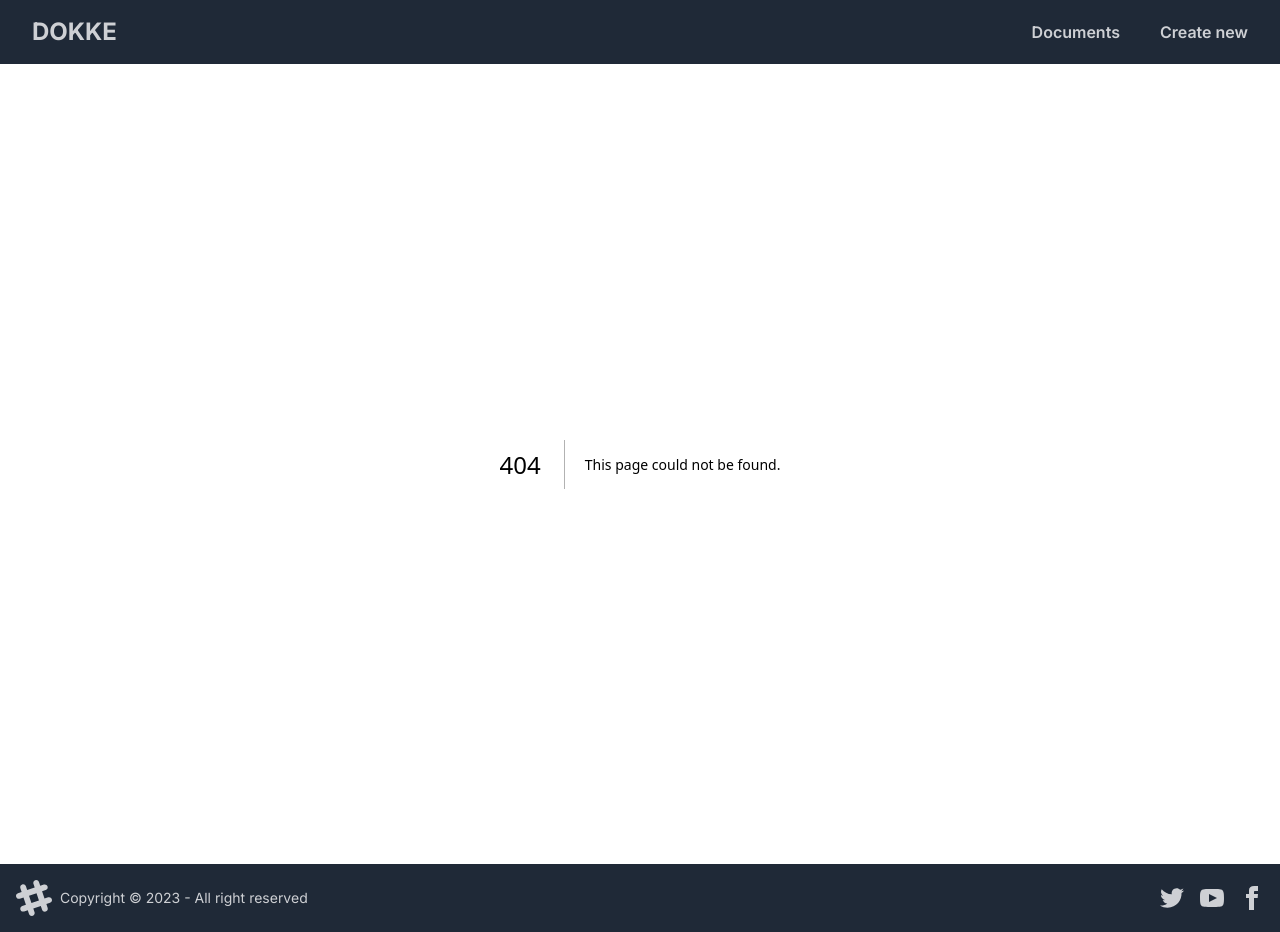
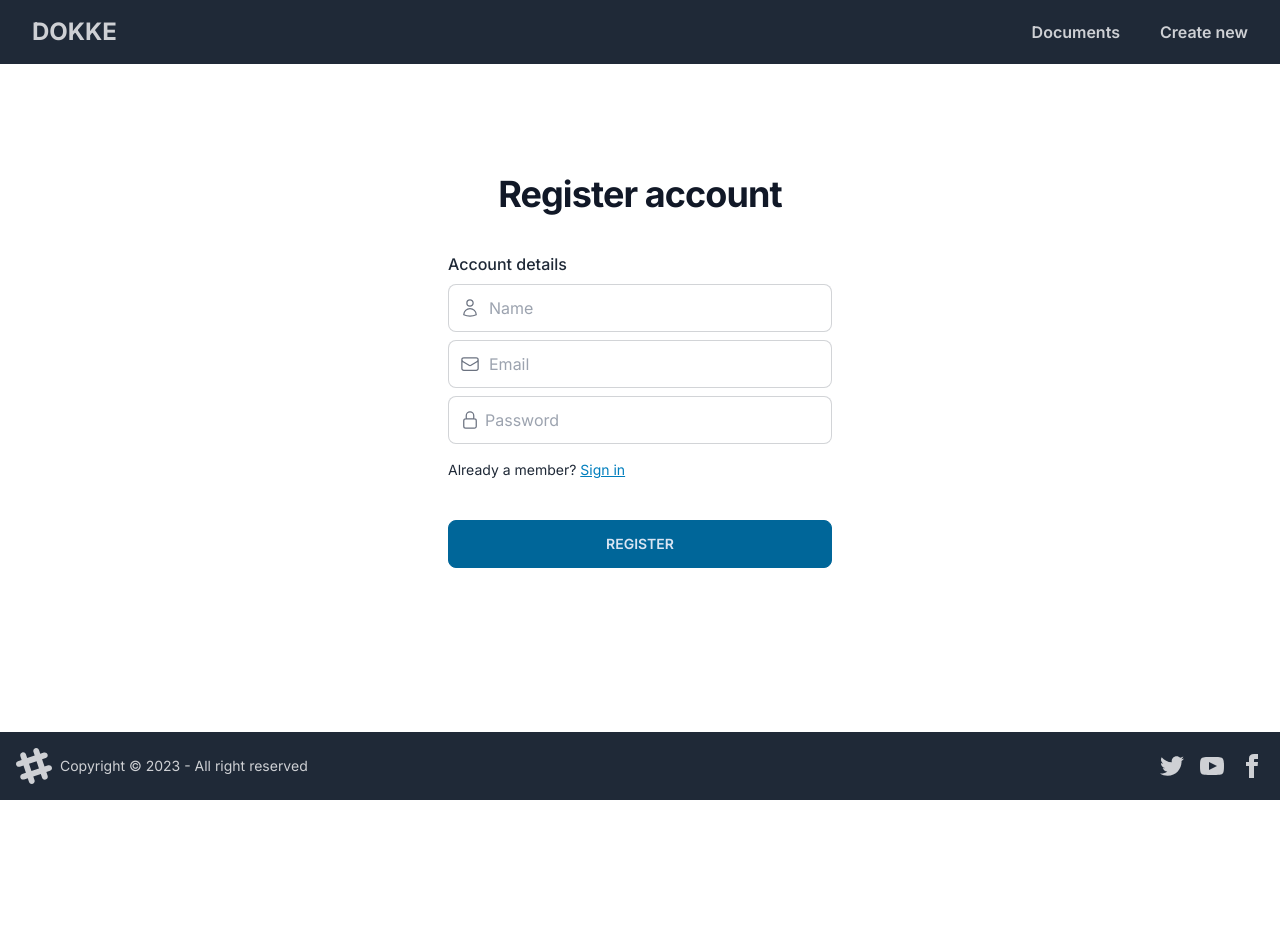
Before and after one commit to Sn1cke/dokumenthantering-grupp, a Next.js app: page /signup in a window 1280 px wide. Before the commit this address had no page. After the commit the page ends 800 px from the top, so only its background shows below. Built offline with nearby package versions, Linux system fonts and the light colour scheme.

Commit message:
add signup and login page

```diff
--- /dev/null
+++ b/app/login/page.tsx
@@ -0,0 +1,100 @@
+"use client";
+import Link from "next/link";
+import { useState } from "react";
+
+export default function Login() {
+  const [email, setEmail] = useState("");
+  const [password, setPassword] = useState("");
+  const [incorrectDetails, setIncorrectDetails] = useState(false);
+
+  const handleSubmit = () => {
+    // User login fetch
+    // KOD123
+  };
+
+  return (
+    <div className="container mx-auto">
+      <h2 className="mt-28 text-center text-4xl font-bold leading-9 tracking-tight text-gray-900">
+        Sign in
+      </h2>
+
+      <div className="form-control mt-10 mx-auto sm:w-full sm:max-w-sm">
+        <form onSubmit={handleSubmit}>
+          <p className="font-medium">Login details</p>
+          <div className="flex items-center text-gray-500 mt-4">
+            <svg
+              xmlns="http://www.w3.org/2000/svg"
+              fill="none"
+              viewBox="0 0 24 24"
+              strokeWidth={1.5}
+              stroke="currentColor"
+              className="w-5 h-5 ml-3 absolute pointer-events-none"
+            >
+              <path
+                strokeLinecap="round"
+                strokeLinejoin="round"
+                d="M21.75 6.75v10.5a2.25 2.25 0 01-2.25 2.25h-15a2.25 2.25 0 01-2.25-2.25V6.75m19.5 0A2.25 2.25 0 0019.5 4.5h-15a2.25 2.25 0 00-2.25 2.25m19.5 0v.243a2.25 2.25 0 01-1.07 1.916l-7.5 4.615a2.25 2.25 0 01-2.36 0L3.32 8.91a2.25 2.25 0 01-1.07-1.916V6.75"
+              />
+            </svg>
+            <input
+              id="email"
+              type="text"
+              placeholder="Email"
+              className={`input input-bordered ${
+                incorrectDetails && `input-error`
+              } w-full pl-10`}
+              onChange={e => {
+                setEmail(e.target.value);
+              }}
+              value={email}
+              required
+            />
+          </div>
+          <div className="mt-2 relative flex items-center text-gray-500">
+            <svg
+              xmlns="http://www.w3.org/2000/svg"
+              fill="none"
+              viewBox="0 0 24 24"
+              strokeWidth={1.5}
+              stroke="currentColor"
+              className="w-5 h-5 ml-3 absolute pointer-events-none"
+            >
+              <path
+                strokeLinecap="round"
+                strokeLinejoin="round"
+                d="M16.5 10.5V6.75a4.5 4.5 0 10-9 0v3.75m-.75 11.25h10.5a2.25 2.25 0 002.25-2.25v-6.75a2.25 2.25 0 00-2.25-2.25H6.75a2.25 2.25 0 00-2.25 2.25v6.75a2.25 2.25 0 002.25 2.25z"
+              />
+            </svg>
+            <input
+              id="password"
+              type="password"
+              placeholder="Password"
+              className={`input input-bordered ${
+                incorrectDetails && `input-error`
+              } w-full pl-9`}
+              onChange={e => setPassword(e.target.value)}
+              value={password}
+              required
+            />
+          </div>
+          {incorrectDetails && (
+            <label className="label">
+              <span className="label-text-alt text-red-700 font-semibold">
+                Your email or password is incorrect
+              </span>
+            </label>
+          )}
+          <div className="mt-4 text-sm">
+            <span>New member? </span>
+            <Link href="/signup" className="link link-secondary">
+              Join here
+            </Link>
+          </div>
+          <button className="btn btn-active btn-secondary mt-10 w-full">
+            Sign in
+          </button>
+        </form>
+      </div>
+    </div>
+  );
+}
--- /dev/null
+++ b/app/signup/page.tsx
@@ -0,0 +1,134 @@
+"use client";
+import Link from "next/link";
+import { useState, FormEvent } from "react";
+
+export default function Signup() {
+  const [name, setName] = useState<string>("");
+  const [email, setEmail] = useState<string>("");
+  const [password, setPassword] = useState<string>("");
+  const [successNewUser, setSuccessNewUser] = useState<boolean>(false);
+
+  const handleSubmit = async (e: FormEvent) => {
+    e.preventDefault();
+
+    // Här kör vi anropet för att registrera sig
+    // KOD123
+
+    setName("");
+    setEmail("");
+    setPassword("");
+    setSuccessNewUser(true);
+
+    setTimeout(() => {
+      setSuccessNewUser(false);
+      // Navigera till login eller bli inloggad direkt
+    }, 2000);
+  };
+
+  return (
+    <div className="container mx-auto">
+      <h2 className="mt-28 text-center text-4xl font-bold leading-9 tracking-tight text-gray-900">
+        Register account
+      </h2>
+      <div className="form-control mt-10 mx-auto max-w-xs sm:w-full sm:max-w-sm">
+        <form onSubmit={handleSubmit}>
+          <p className="font-medium">Account details</p>
+          <div className="relative flex items-center text-gray-500 mt-2">
+            <svg
+              xmlns="http://www.w3.org/2000/svg"
+              fill="none"
+              viewBox="0 0 24 24"
+              strokeWidth={1.5}
+              stroke="currentColor"
+              className="w-5 h-5 ml-3 absolute pointer-events-none"
+            >
+              <path
+                strokeLinecap="round"
+                strokeLinejoin="round"
+                d="M15.75 6a3.75 3.75 0 11-7.5 0 3.75 3.75 0 017.5 0zM4.501 20.118a7.5 7.5 0 0114.998 0A17.933 17.933 0 0112 21.75c-2.676 0-5.216-.584-7.499-1.632z"
+              />
+            </svg>
+            <input
+              id="name"
+              type="text"
+              placeholder="Name"
+              className="input input-bordered w-full pl-10"
+              onChange={e => {
+                setName(e.target.value);
+              }}
+              value={name}
+              required
+            />
+          </div>
+          <div className="relative flex items-center text-gray-500 mt-2">
+            <svg
+              xmlns="http://www.w3.org/2000/svg"
+              fill="none"
+              viewBox="0 0 24 24"
+              strokeWidth={1.5}
+              stroke="currentColor"
+              className="w-5 h-5 ml-3 absolute pointer-events-none"
+            >
+              <path
+                strokeLinecap="round"
+                strokeLinejoin="round"
+                d="M21.75 6.75v10.5a2.25 2.25 0 01-2.25 2.25h-15a2.25 2.25 0 01-2.25-2.25V6.75m19.5 0A2.25 2.25 0 0019.5 4.5h-15a2.25 2.25 0 00-2.25 2.25m19.5 0v.243a2.25 2.25 0 01-1.07 1.916l-7.5 4.615a2.25 2.25 0 01-2.36 0L3.32 8.91a2.25 2.25 0 01-1.07-1.916V6.75"
+              />
+            </svg>
+            <input
+              id="email"
+              type="text"
+              placeholder="Email"
+              className="input input-bordered w-full pl-10"
+              onChange={e => {
+                setEmail(e.target.value);
+              }}
+              value={email}
+              required
+            />
+          </div>
+          <div className="mt-2 relative flex items-center text-gray-500">
+            <svg
+              xmlns="http://www.w3.org/2000/svg"
+              fill="none"
+              viewBox="0 0 24 24"
+              strokeWidth={1.5}
+              stroke="currentColor"
+              className="w-5 h-5 ml-3 absolute pointer-events-none"
+            >
+              <path
+                strokeLinecap="round"
+                strokeLinejoin="round"
+                d="M16.5 10.5V6.75a4.5 4.5 0 10-9 0v3.75m-.75 11.25h10.5a2.25 2.25 0 002.25-2.25v-6.75a2.25 2.25 0 00-2.25-2.25H6.75a2.25 2.25 0 00-2.25 2.25v6.75a2.25 2.25 0 002.25 2.25z"
+              />
+            </svg>
+            <input
+              id="password"
+              type="password"
+              placeholder="Password"
+              className="input input-bordered w-full pl-9"
+              onChange={e => setPassword(e.target.value)}
+              value={password}
+              required
+            />
+          </div>
+
+          <div className="mt-4 text-sm">
+            <span>Already a member? </span>
+            <Link href="/login" className="link link-secondary">
+              Sign in
+            </Link>
+          </div>
+
+          <button className="btn btn-active btn-secondary mt-10 w-full">
+            {successNewUser ? (
+              <span className="loading loading-spinner loading-sm"></span>
+            ) : (
+              "Register"
+            )}
+          </button>
+        </form>
+      </div>
+    </div>
+  );
+}
--- a/interfaces.ts
+++ b/interfaces.ts
@@ -11,3 +11,9 @@ export interface QuillContent {
   quillText: string;
   quillInnerHTML: string;
 }
+
+export interface User {
+  name: string;
+  email: string;
+  password: string;
+}
```
